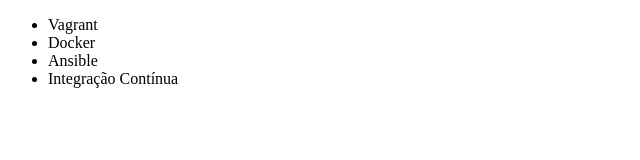
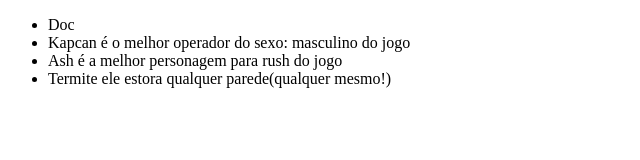
Before and after one commit to salo10ph/teste1, a plain HTML site: page index.html in a window 1280 px wide. Shown: the whole page, without its empty margins (0-640 px from the left). Drawn offline with Linux system fonts and the light colour scheme.

```diff
--- a/index.html
+++ b/index.html
@@ -2,14 +2,14 @@
 <html lang="en">
 <head>
 	<meta charset="UTF-8">
-	<title>Cursos da Alura</title>
+	<title>Agentes do R6</title>
 </head>
 <body>
 	<ul>
-		<li>Vagrant</li>
-		<li>Docker</li>
-		<li>Ansible</li>
-		<li>Integração Contínua</li>
+		<li>Doc</li>
+		<li>Kapcan é o melhor operador do sexo: masculino do jogo</li>
+		<li>Ash é a melhor personagem para rush do jogo</li>
+		<li>Termite ele estora qualquer parede(qualquer mesmo!)</li>
 	</ul>
 </body>
 </html>
```
Also changed, not shown: .gitignore.txt (deleted).
